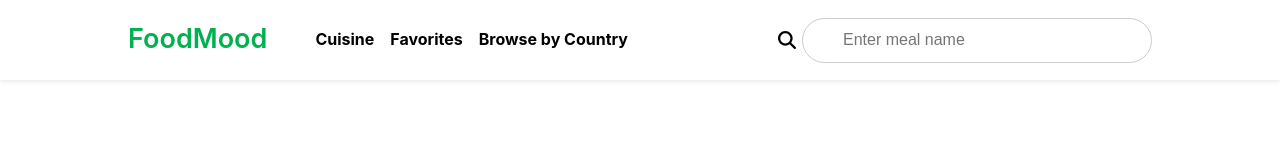
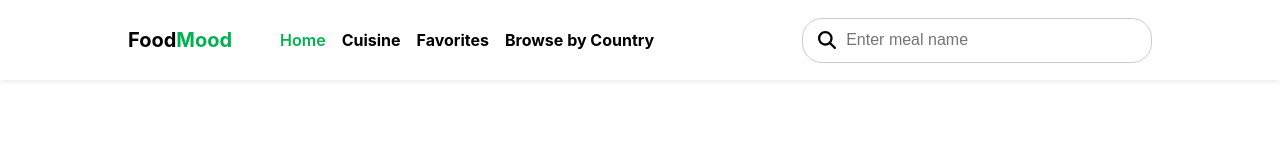
Before and after one commit to reyven-ai/food-recipe, a React (Create React App) app: page / in a window 1280 px wide. Shown: the top 148 px of the page. Built offline with nearby package versions, Linux system fonts and the light colour scheme.

Commit message:
added code

```diff
--- a/package.json
+++ b/package.json
@@ -12,6 +12,7 @@
     "@testing-library/user-event": "^13.5.0",
     "axios": "^1.5.0",
     "bootstrap": "^5.3.1",
+    "font-awesome": "^4.7.0",
     "history": "^5.3.0",
     "react": "^18.2.0",
     "react-dom": "^18.2.0",
--- a/public/index.html
+++ b/public/index.html
@@ -3,6 +3,12 @@
   <head>
     <meta charset="utf-8" />
     <link rel="icon" href="%PUBLIC_URL%/favicon.ico" />
+    <link
+      rel="stylesheet"
+      href="https://cdnjs.cloudflare.com/ajax/libs/font-awesome/5.14.0/css/all.min.css"
+      integrity="sha512-1PKOgIY59xJ8Co8+NE6FZ+LOAZKjy+KY8iq0G4B3CyeY6wYHN3yt9PW0XpSriVlkMXe40PTKnXrLnZ9+fkDaog=="
+      crossorigin="anonymous"
+    />
     <meta name="viewport" content="width=device-width, initial-scale=1" />
     <meta name="theme-color" content="#000000" />
     <meta
--- a/src/components/Header/FoodsHeader.js
+++ b/src/components/Header/FoodsHeader.js
@@ -1,5 +1,5 @@
 import React, { useState, useEffect } from "react";
-import { NavLink } from "react-router-dom";
+import { NavLink, Link } from "react-router-dom";
 import { useNavigate, useParams } from "react-router-dom";
 import styled from "styled-components";
 import MenuButton from "../MenuButton/MenuButton";
@@ -43,14 +43,14 @@ const List = styled.ul`
 
 const Logo = styled.div`
   a {
-    font-size: 27px;
+    font-size: 20px;
     font-weight: 700;
     text-decoration: none;
     color: black;
   }
   @media (max-width: 576px) {
     font-size: 20px;
-    height: auto;
+    /* height: auto; */
   }
 `;
 
@@ -97,8 +97,10 @@ const SearchButton = styled.button`
   cursor: pointer;
   padding: 0.4rem 0.4rem 0.4rem 0.6rem;
   position: relative;
-  /* left: 40px; */
-  // Add other styles here
+  left: 40px;
+  @media (max-width: 700px) {
+    /* left: 0; */
+  }
 `;
 
 const Input = styled.input`
@@ -106,23 +108,23 @@ const Input = styled.input`
   width: 350px;
   border: 1px solid #ccc;
   background-color: white;
-  padding: 0.5rem 2.5rem;
+  padding: 0.5rem 2.7rem;
   transition: width 0.3s ease-in-out;
   color: black;
   font-size: 16px;
-  border-radius: 24px;
+  border-radius: 20px;
   // Add other styles here
 
   @media (max-width: 820px) {
-    width: 0;
+    width: 82%;
     height: 35px;
     border-radius: 18px;
     font-size: 13px;
     padding-right: 1.5rem;
-    display: none;
+    /* display: none; */
   }
   &:focus {
-    width: 350px;
+    /* width: 350px; */
     outline: #00b14f;
     border: 1px solid #00b14f;
     box-shadow: 0 1px 5px #00b14f;
@@ -184,11 +186,16 @@ const FoodHeaders = () => {
     <HeaderContainer>
       <Nav>
         <Logo>
-          <StyledNavLink to="/" end>
+          <Link to="/" end>
             Food<span>Mood</span>
-          </StyledNavLink>
+          </Link>
         </Logo>
         <List>
+          <li>
+            <StyledNavLink to="/" end>
+              Home
+            </StyledNavLink>
+          </li>
           <li>
             <StyledNavLink to="/cuisine">Cuisine</StyledNavLink>
           </li>
--- a/src/components/Hero/Hero.js
+++ b/src/components/Hero/Hero.js
@@ -20,7 +20,7 @@ const HeroContainer = styled.div`
     text-align: center;
     width: 100%;
     margin-top: 1rem;
-    gap: 60px;
+    gap: 30px;
   }
 `;
 
@@ -114,6 +114,7 @@ const Div = styled.div`
 
     @media (max-width: 576px) {
       font-size: 18px;
+      display: none;
     }
   }
 `;
@@ -121,6 +122,10 @@ const Div = styled.div`
 const CarouselContainer = styled(Carousel)`
   background-color: rgba(0, 0, 0, 0.99);
   border-radius: 15px;
+
+  @media (max-width: 576px) {
+    /* display: none; */
+  }
 `;
 
 const CarouselImg = styled.img`
@@ -132,6 +137,7 @@ const CarouselImg = styled.img`
 
   @media (max-width: 576px) {
     height: auto;
+    /* display: none; */
   }
 `;
 
--- a/src/components/MenuButton/MenuButton.js
+++ b/src/components/MenuButton/MenuButton.js
@@ -2,7 +2,8 @@ import styled from "styled-components";
 import React, { useState } from "react";
 import Modal from "../UI/Modal";
 // import MenuList from "./MenuList";
-import Close from "../../assests/close.png";
+import { FontAwesomeIcon } from "@fortawesome/react-fontawesome";
+import { faClose } from "@fortawesome/free-solid-svg-icons";
 
 const Menu = styled.button`
   display: none; /* Initially hide the menu button */
@@ -24,9 +25,9 @@ const Menu = styled.button`
   }
 `;
 
-const CloseImg = styled.img`
-  width: 24px;
-  height: 24px;
+const CloseButton = styled.button`
+  background-color: transparent;
+  border: none;
 `;
 
 const MenuButton = () => {
@@ -49,7 +50,16 @@ const MenuButton = () => {
       </Menu>
       {isModalOpen && (
         <Modal>
-          <CloseImg onClick={closeModal} src={Close} alt="Close" />
+          <CloseButton onClick={closeModal}>
+            <FontAwesomeIcon
+              icon={faClose}
+              style={{
+                fontSize: "20px",
+                color: "black",
+              }}
+            />
+          </CloseButton>
+          {/* <CloseImg onClick={closeModal} src={Close} alt="Close" /> */}
         </Modal>
       )}
     </>
--- a/src/components/MenuButton/MenuList.js
+++ b/src/components/MenuButton/MenuList.js
@@ -1,6 +1,7 @@
 import React from "react";
 import styled from "styled-components";
 import { NavLink } from "react-router-dom";
+import "font-awesome/css/font-awesome.min.css";
 
 import { FontAwesomeIcon } from "@fortawesome/react-fontawesome";
 import {
@@ -8,6 +9,7 @@ import {
   faHeart,
   faBowlFood,
   faGlobe,
+  faAdd,
 } from "@fortawesome/free-solid-svg-icons";
 
 const NavContainer = styled.div`
@@ -35,7 +37,7 @@ const MenuItem = styled(NavLink)`
     flex: 1;
     text-align: center;
     text-decoration: none;
-    color: black;
+    color: rgba(0, 0, 0, 0.6);
     padding: 5px;
     transition: background-color 0.3s;
     font-size: 12px;
@@ -51,16 +53,16 @@ const MenuItem = styled(NavLink)`
   }
 `;
 
-// const CloseButton = styled.button`
-//   position: absolute;
-//   top: 10px;
-//   right: 7px;
-//   background: transparent;
-//   border: none;
-//   font-size: 16px;
-//   cursor: pointer;
-//   margin-bottom: 3rem;
-// `;
+const Button = styled.button`
+  background: transparent;
+  border: 1px solid;
+  padding: 0.3rem 0.5rem;
+  border: 2px solid #00b14f;
+  border-radius: 50%;
+  margin-bottom: 8px;
+  margin-left: 0.5rem;
+  margin-right: 0.5rem;
+`;
 
 function MenuList() {
   return (
@@ -84,6 +86,19 @@ function MenuList() {
           />
           Cuisine
         </MenuItem>
+        <Button>
+          <FontAwesomeIcon
+            icon={faAdd}
+            style={{
+              fontSize: "18px",
+              color: "black",
+              // padding: "0.5rem, 1rem",
+              // backgroundColor: "none",
+            }}
+          />
+          {/* Post */}
+          {/* </FontAwesomeIcon> */}
+        </Button>
         <MenuItem to="/favorites">
           <FontAwesomeIcon
             icon={faHeart}
--- a/src/pages/Cousine.js
+++ b/src/pages/Cousine.js
@@ -69,7 +69,7 @@ const CategoryItem = styled.li`
     text-decoration: none;
 
     @media (max-width: 576px) {
-      padding: 0.3rem 0.7rem;
+      padding: 0.3rem 0.8rem;
       font-size: 13px;
       border-radius: 18px;
     }
--- a/src/pages/Home.js
+++ b/src/pages/Home.js
@@ -1,15 +1,11 @@
-import { tsConstructSignatureDeclaration } from "@babel/types";
-import CategoryList from "./Cousine";
 import Hero from "../components/Hero/Hero";
 import Card from "../components/UI/Card";
-import Cousine from "./Cousine";
 
 function HomePage() {
   return (
     <Card>
       <>
         <Hero />
-        {/* <Cousine /> */}
       </>
     </Card>
   );
```
Also changed, not shown: 10 other files (tests, documents, lock files or other folders).
